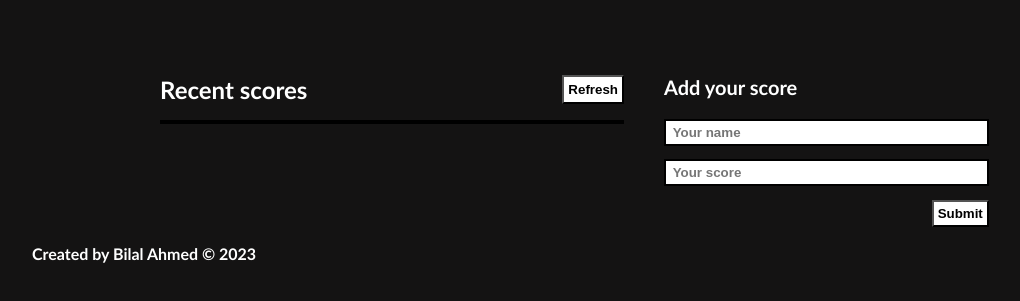
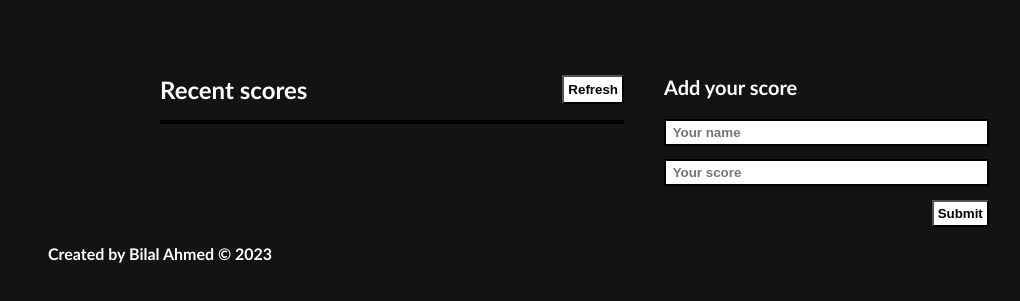
Before and after one commit to bilalrajput09/Leaderboard-API-Project, a website built with webpack: page src/index.html in a window 1280 px wide. Shown: the part 101-402 px from the top of the page, without its empty margins (16-1036 px from the left). Built offline with nearby package versions, Linux system fonts and the light colour scheme; no server answers.

Commit message:
Update readme

```diff
--- a/src/style.css
+++ b/src/style.css
@@ -96,8 +96,10 @@ input {
 
 footer {
   font-weight: 700;
-  width: 80%;
-  padding: 0.1em 3em;
+  width: 100%;
+  padding: 0.1em 4em;
+  max-width: 1300px;
+  margin: 0 auto;
 }
 
 .items:nth-of-type(even) {
```
Also changed, not shown: README.md, dist/index.bundle.js, dist/index.bundle.js.LICENSE.txt (added), dist/index.html, src/assets/screenshot1.JPG (added), 1 other file.
